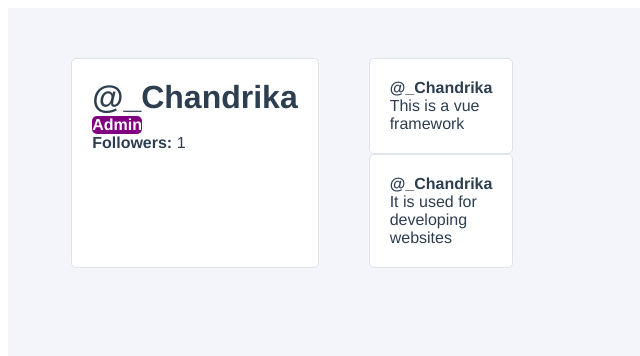
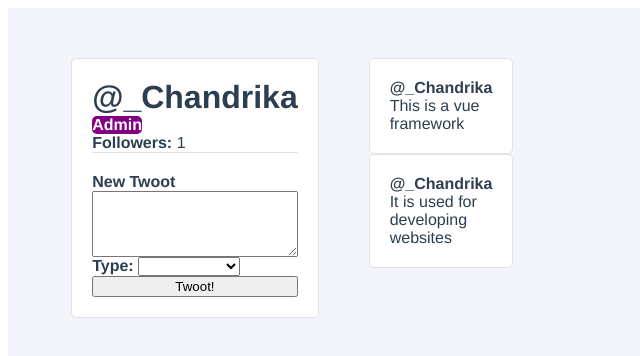
Before and after one commit to chandrikag971/twotter-tutorial, a Vue app in the folder twotter-tutorial/: page / in a window 1280 px wide. Shown: the top 356 px of the page, without its empty margins (0-640 px from the left). Built offline with nearby package versions, Linux system fonts and the light colour scheme.

Commit message:
Using forms for a single page

```diff
--- a/twotter-tutorial/src/components/TwootItem.vue
+++ b/twotter-tutorial/src/components/TwootItem.vue
@@ -40,6 +40,8 @@
 	box-sizing:border-box;
 	cursor:pointer;
 	transition: all 0.25 ease;
+	display:flex;
+	flex-direction:column;
 }
 
 .twoot-item:hover {
--- a/twotter-tutorial/src/components/Userprofile.vue
+++ b/twotter-tutorial/src/components/Userprofile.vue
@@ -5,9 +5,26 @@
       <div class="user-profile_admin-badge" v-if="user.isAdmin">
         Admin
       </div>
-      <div class="user-profile_followers-count">
+      <div class="user-profile_follower-count">
         <strong>Followers: </strong> {{followers}}
       </div>
+      <form class="user-profile_create-twoot" @submit.prevent="createNewTwoot">
+        <label for="newTwoot"><strong>New Twoot</strong></label>
+        <textarea id="newTwoot" rows="4" v-model="newTwootContent"/>
+
+        <div class="user-profile_create-twoot-type">
+          <label for="newTwootType"><strong>Type: </strong></label>
+          <select id="newTwootType" v-model="selectedTwootType">
+            <option :value="option.value" v-for="(option,index) in twootTypes" :key="index">
+            {{ option.name }}
+            </option>
+          </select>
+        </div>
+
+        <button>
+          Twoot!
+        </button>
+      </form>
     </div>
     <div class="user-profile__twoots-wrapper">
       <TwootItem
@@ -30,6 +47,12 @@
   components: { TwootItem },
   data() {
     return {
+      newTwootContent: '',
+      selectedTwoottype: 'instant',
+      twootTypes: [
+        { value: 'draft', name: 'Draft' },
+        { value: 'instant', name: 'Instant Twoot' }
+      ],
       followers:0,
       user: {
         id:1,
@@ -49,7 +72,7 @@
     followers(newfollowercount,oldfollowercount){
        if(newfollowercount>oldfollowercount) {
           console.log(`${this.user.username} has gained a follower!`)
-      }
+        }
     }
   },
   computed: {
@@ -63,12 +86,21 @@
     },
     toggleFavourite(id) {
       console.log(`Favourited Tweet #${ id }`);
+    },
+    createNewTwoot() {
+      if (this.newTwootContent && this.selectedTwootType !== 'draft') {
+        this.user.twoots.unshift({
+          id: this.user.twoots.length + 1,
+          content: this.newTwootContent
+        })
+        this.newTwootContent=''
+      }
     }
   },
   mounted() {
     this.followUser();
   }
-}
+};
 </script>
 
 <style>
@@ -98,4 +130,14 @@
 h1 {
   margin:0;
 }
+ .user-profile_twoots-wrapper {
+  display: grid;
+  grid-gap: 10px;
+}
+.user-profile_create-twoot {
+  border-top:1px solid #DFE3E8;
+  padding-top: 20px;
+  display: flex;
+  flex-direction: column;
+}
 </style>
```
